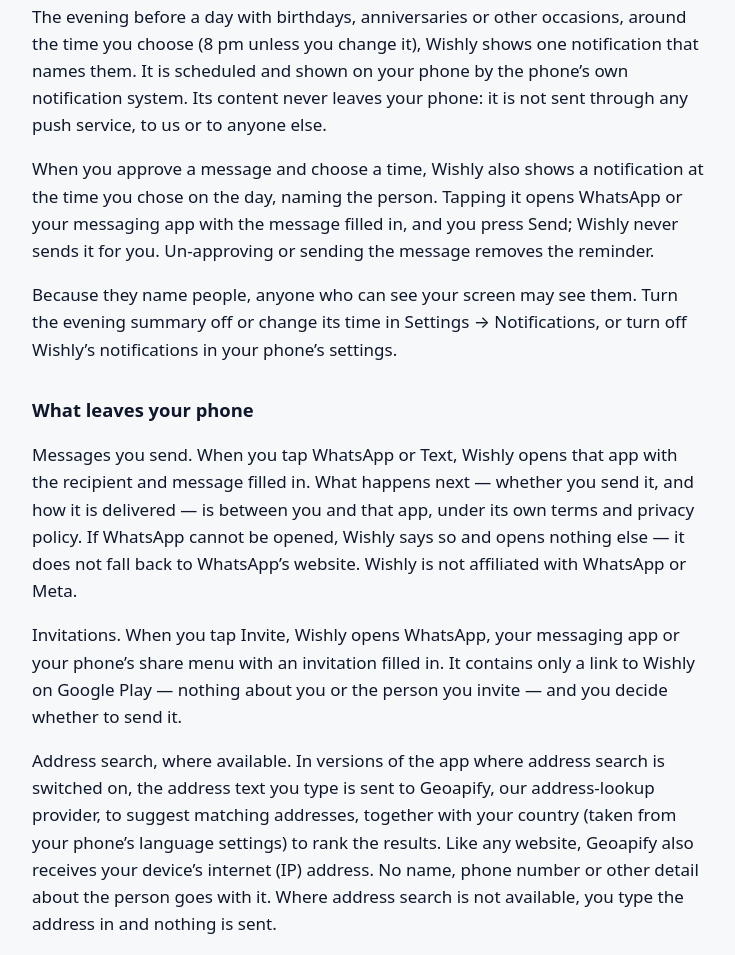
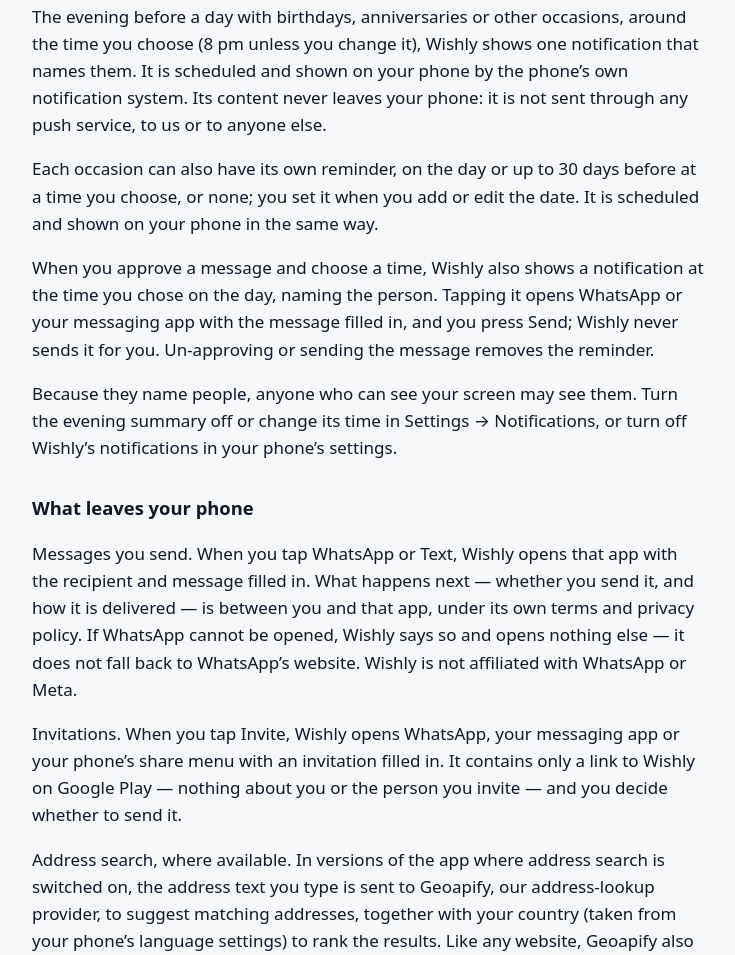
Before and after one commit to eranujchawla/oncue-legal, a plain HTML site: page privacy.html in a window 1280 px wide. Shown: the part 1954-2909 px from the top of the page, without its empty margins (272-1007 px from the left). Drawn offline with Linux system fonts and the light colour scheme.

Commit message:
Privacy policy: per-occasion reminders

```diff
--- a/privacy.html
+++ b/privacy.html
@@ -40,6 +40,7 @@
       <p>Internet. Used only for the optional address search described below.</p>
       <h2>Notifications</h2>
       <p>The evening before a day with birthdays, anniversaries or other occasions, around the time you choose (8 pm unless you change it), Wishly shows one notification that names them. It is scheduled and shown on your phone by the phone’s own notification system. Its content never leaves your phone: it is not sent through any push service, to us or to anyone else.</p>
+      <p>Each occasion can also have its own reminder, on the day or up to 30 days before at a time you choose, or none; you set it when you add or edit the date. It is scheduled and shown on your phone in the same way.</p>
       <p>When you approve a message and choose a time, Wishly also shows a notification at the time you chose on the day, naming the person. Tapping it opens WhatsApp or your messaging app with the message filled in, and you press Send; Wishly never sends it for you. Un-approving or sending the message removes the reminder.</p>
       <p>Because they name people, anyone who can see your screen may see them. Turn the evening summary off or change its time in Settings → Notifications, or turn off Wishly’s notifications in your phone’s settings.</p>
       <h2>What leaves your phone</h2>
```
